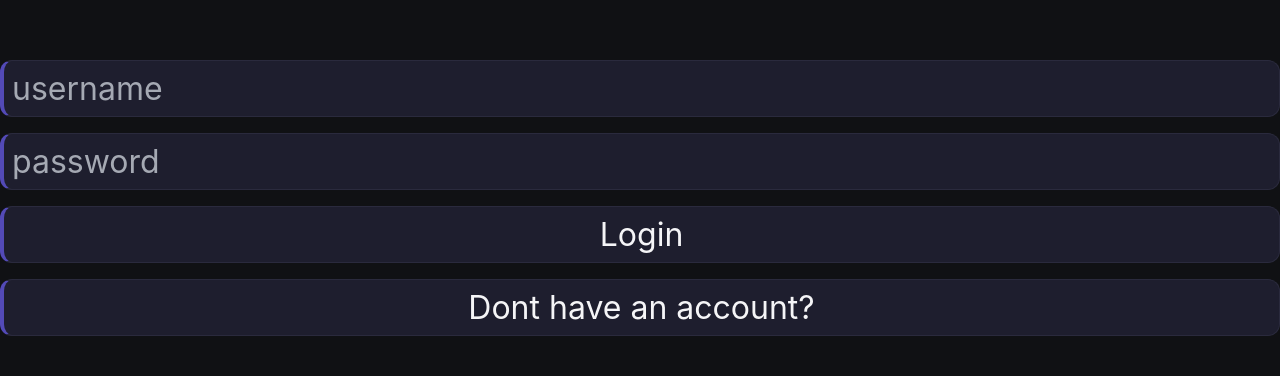
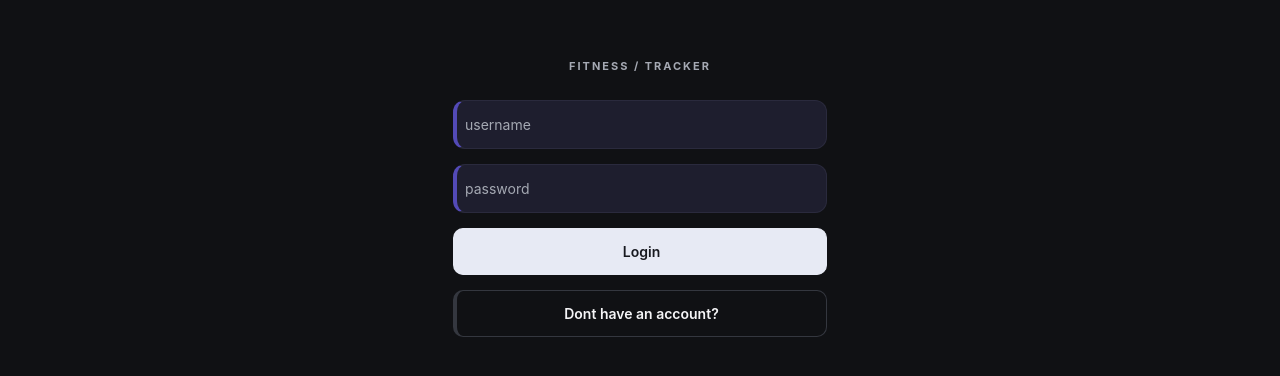
Before and after one commit to Christianvdev/FitnessApp, a React app in the folder Fitness/frontend/: page / in a window 1280 px wide. Shown: the part 202-578 px from the top of the page. Built offline with nearby package versions, Linux system fonts and the light colour scheme; no server answers; the HTML template or start-up script is replaced by a standard one.

Commit message:
style: refresh fitness tracker dark UI in Login.css

```diff
--- a/Fitness/frontend/src/styles/Login.css
+++ b/Fitness/frontend/src/styles/Login.css
@@ -1,15 +1,68 @@
-.login-whole{
-    display: flex;
-    flex-direction: column;
-
-    justify-content: center;
-    align-items: center;
-    height: 100vh;
-
-    gap: 1rem;
-
+/* Login, registration, and workout entry forms. */
+.login-whole {
+  display: flex;
+  flex-direction: column;
+  align-items: stretch;
+  justify-content: center;
+  gap: 15px;
+  width: min(100% - 36px, 430px);
+  min-height: 100vh;
+  margin: 0 auto;
+  padding: 70px 28px;
 }
 
-.form-text{
-    font-size: 2rem;
+/* The simple form looks like one clean panel. */
+.login-whole::before {
+  content: "FITNESS / TRACKER";
+  display: block;
+  margin-bottom: 12px;
+  color: var(--muted);
+  font-size: 11px;
+  font-weight: 700;
+  letter-spacing: 0.18em;
+  text-align: center;
 }
+
+.login-whole .form-text {
+  min-height: 49px;
+}
+
+.login-whole button.form-text,
+.login-whole .header-button {
+  min-height: 47px;
+  border-radius: 10px;
+  font-weight: 600;
+}
+
+.login-whole button.form-text {
+  background: #e7eaf4;
+  border-color: #e7eaf4;
+  color: #17191f;
+}
+
+.login-whole button.form-text:hover {
+  background: #c9d2ff;
+  border-color: #c9d2ff;
+}
+
+.login-whole button.form-text + button.form-text {
+  background: transparent;
+  border-color: var(--border);
+  color: var(--text);
+}
+
+.login-whole button.form-text + button.form-text:hover {
+  background: var(--surface-light);
+}
+
+.login-whole p {
+  color: var(--danger);
+  font-size: 13px;
+  text-align: center;
+}
+
+@media (max-width: 600px) {
+  .login-whole {
+    padding: 50px 10px;
+  }
+}
```
